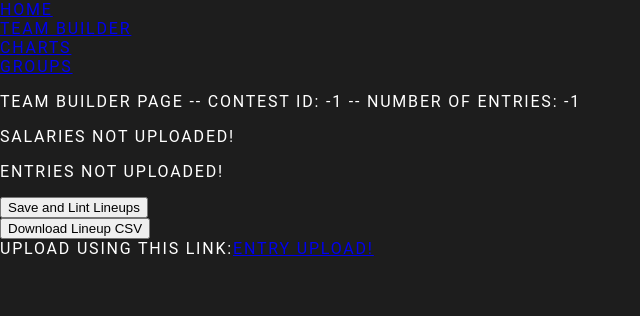
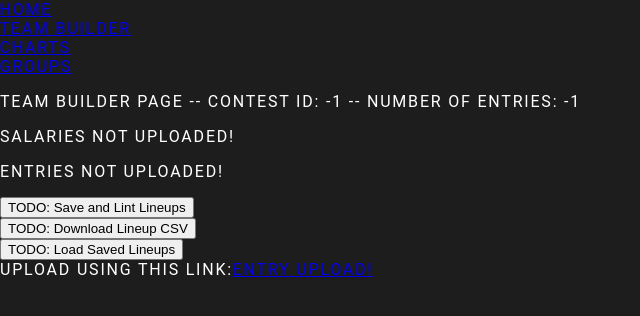
Before and after one commit to jtpank/dk-builder, a React (Create React App) app in the folder dk-app/: page /team-builder in a window 1280 px wide. Shown: the top 316 px of the page, without its empty margins (0-640 px from the left). Built offline with nearby package versions, Linux system fonts and the light colour scheme.

Commit message:
more updates

```diff
--- a/dk-app/src/App.js
+++ b/dk-app/src/App.js
@@ -36,12 +36,14 @@ class App extends React.Component {
   handleUploadSuccess(fileType){
     this.setState({ [`_${fileType}_uploaded`]: true , [`disable_${fileType}_uploaded`]: true});
   };
-  handleContestUpload(id, numEntries){
+  handleContestUpload(id, numEntries, entry_data){
     let allLineups = [];
     let isCaptainSet = [];
     let isUtilitySet = [];
-    let obj =   {
-        _entry_id: -1,
+    //create dummy lineups
+    for (let i = 0; i < numEntries; ++i) {
+      let obj =   {
+        _entry_id: entry_data[i]['entry_id'],
         _captain: {},
         _utility: [
           {},
@@ -51,8 +53,6 @@ class App extends React.Component {
           {}
         ]
   }
-    //create dummy lineups
-    for (let i = 0; i < numEntries; ++i) {
       allLineups.push({...obj});
       isCaptainSet.push(false);
       isUtilitySet.push([false, false, false, false, false]);
--- a/dk-app/src/components/FileUpload.js
+++ b/dk-app/src/components/FileUpload.js
@@ -72,7 +72,7 @@ class FileUpload extends Component {
             if(data.contest_id != null && data.contest_id > 0)
             {
               //also array of all the entry ids, because we need the number of lineups.
-              this.props.handleContestUpload(data.contest_id, data.num_entries);
+              this.props.handleContestUpload(data.contest_id, data.num_entries, data.entry_data);
             }
 
             this.props.onUploadSuccess(this.props.routeName);
--- a/dk-app/src/routes/TeamBuilder.js
+++ b/dk-app/src/routes/TeamBuilder.js
@@ -29,10 +29,13 @@ class TeamBuilder extends React.Component {
             <div>
             </div>
             <div>
-                <button>Save and Lint Lineups</button>
+                <button>TODO: Save and Lint Lineups</button>
             </div>
             <div>
-                <button>Download Lineup CSV</button>
+                <button>TODO: Download Lineup CSV</button>
+            </div>
+            <div>
+                <button>TODO: Load Saved Lineups</button>
             </div>
             <div>
                 Upload using this link:
```
Also changed, not shown: 1 other file (tests, documents, lock files or other folders).
